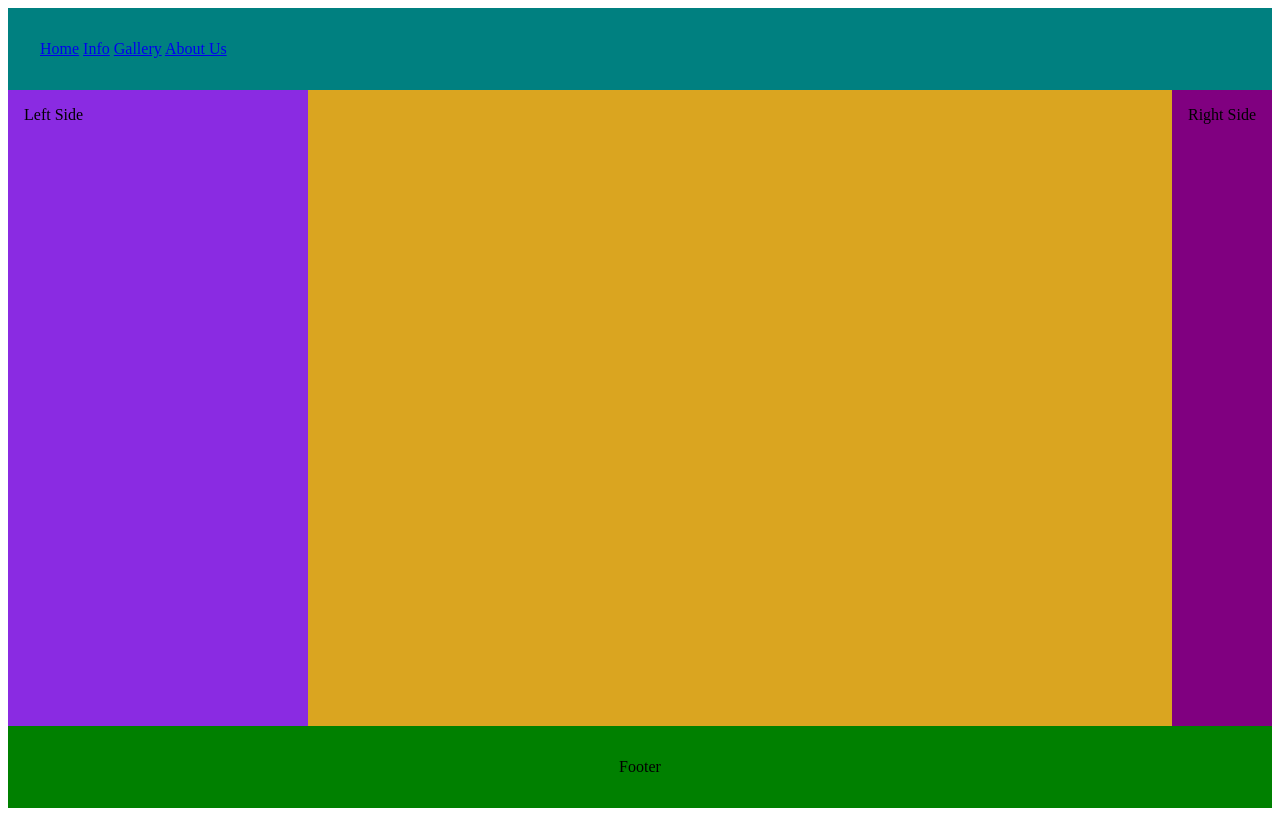
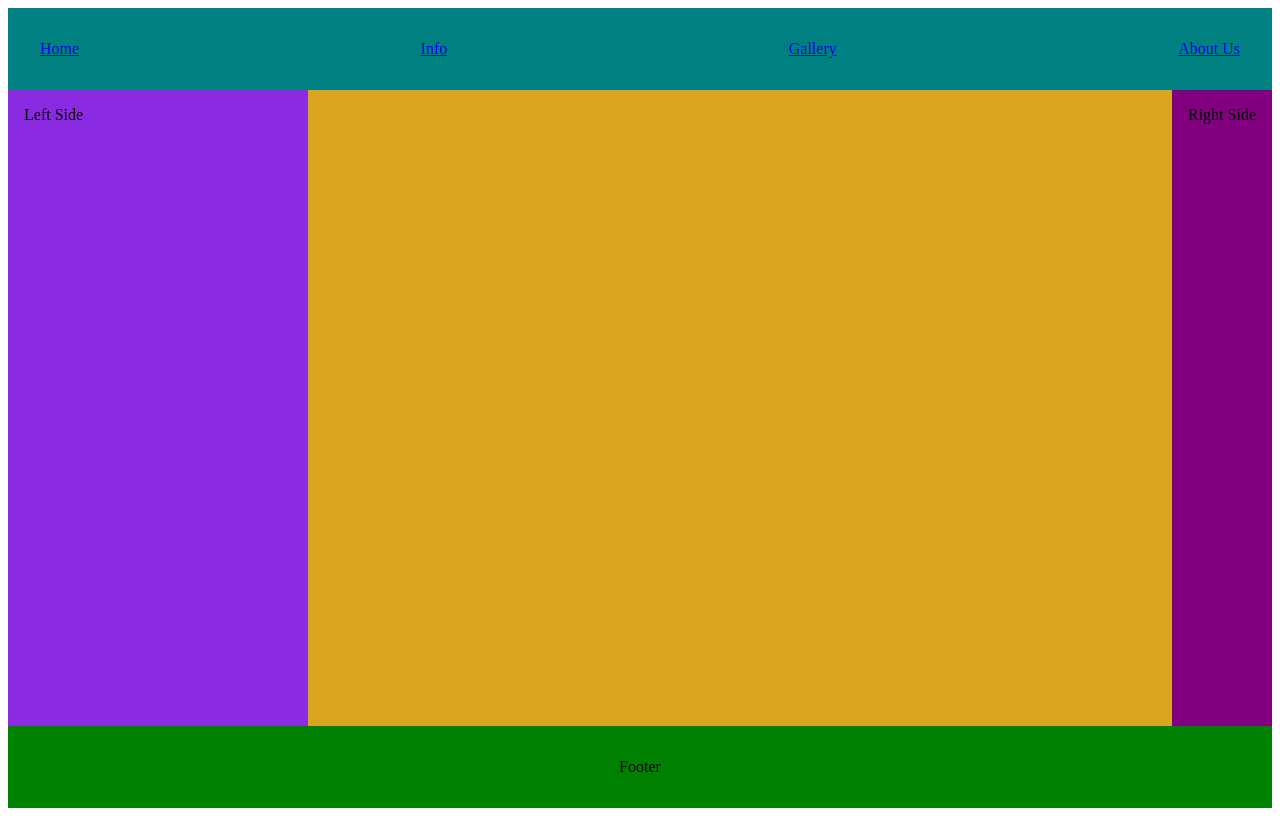
Before and after one commit to CMAASSEN16/wdd131, a plain HTML site: page week01/basic-layout.html in a window 1280 px wide. Drawn offline with Linux system fonts and the light colour scheme.

Commit message:
Header nav fixed

```diff
--- a/week01/styles/layout.css
+++ b/week01/styles/layout.css
@@ -5,10 +5,15 @@ body {
 }
 
 header {
-    display: flex;
     background: teal;
     padding: 2rem;
     grid-column: 1 / 4;
+}
+
+nav {
+    display: flex;
+    justify-content: space-between;
+    align-items: center;
 }
 
 .left-side {
```
